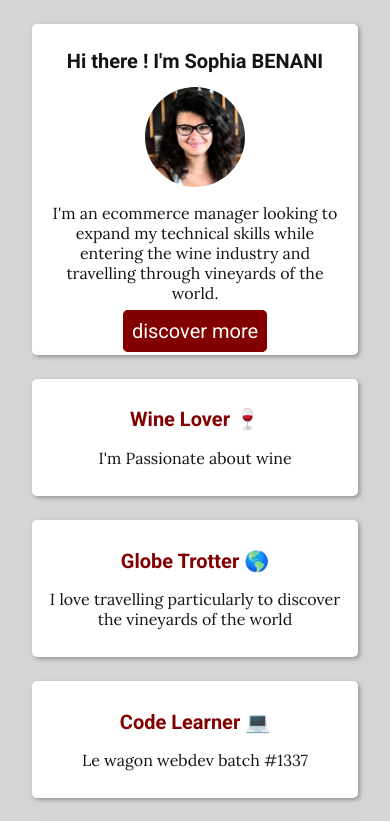
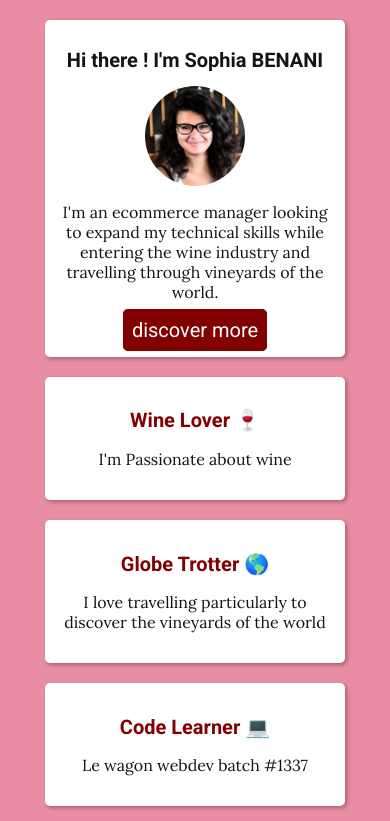
Before and after one commit to Sophia-Benani/profile, a plain HTML site: page index.html in a window 390 px wide. Shown: the top 821 px of the page. Drawn offline with Linux system fonts and the light colour scheme.

Commit message:
solved responsive

```diff
--- a/style.css
+++ b/style.css
@@ -2,7 +2,7 @@
 
 body {
   font-family: 'Lora', serif;
-  background-color: rgb(213, 213, 211);
+  background-color: rgb(233, 141, 163);
   color: rgb(20, 20, 20);
   font-size: medium;
 }
@@ -31,15 +31,16 @@ h2 {
 }
 
 .container {
-  margin: 0px, auto;
+  margin: 0 auto;
+  width: 700px;
 }
 
 .box {
   background-color: white;
   border-radius: 5px;
   text-align: center;
-  padding: 12px;
-  margin: 24px;
+  padding: 15px;
+  margin: 20px auto;
   box-shadow: 2px 2px 4px rgba(0, 0, 0, 0.3);
 }
 .links-inline {
@@ -64,3 +65,24 @@ h2 {
   width: 100px;
   border-radius: 50%;
 }
+
+@media (max-width: 960px) {
+  /* For a screen < 960px, this CSS will be read */
+  .container {
+    width: 700px;
+  }
+}
+
+@media (max-width: 720px) {
+  /* For a screen < 720px, this CSS will be read */
+  .container {
+    width: 500px;
+  }
+}
+
+@media (max-width: 540px) {
+  /* For a screen < 540px, this CSS will be read */
+  .container {
+    width: 300px;
+  }
+}
```
